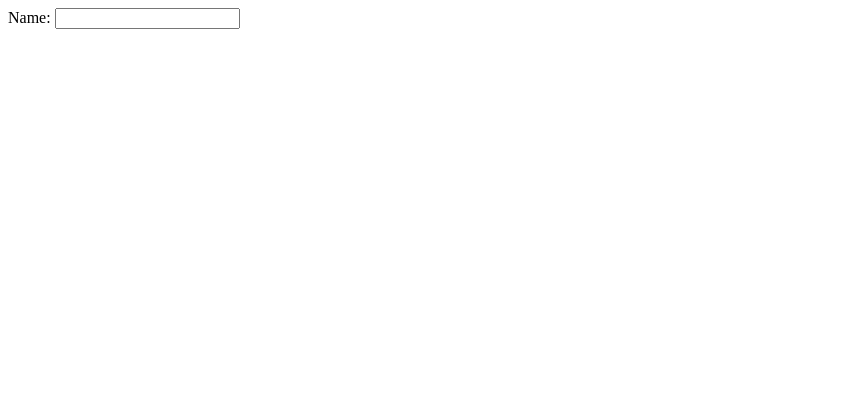
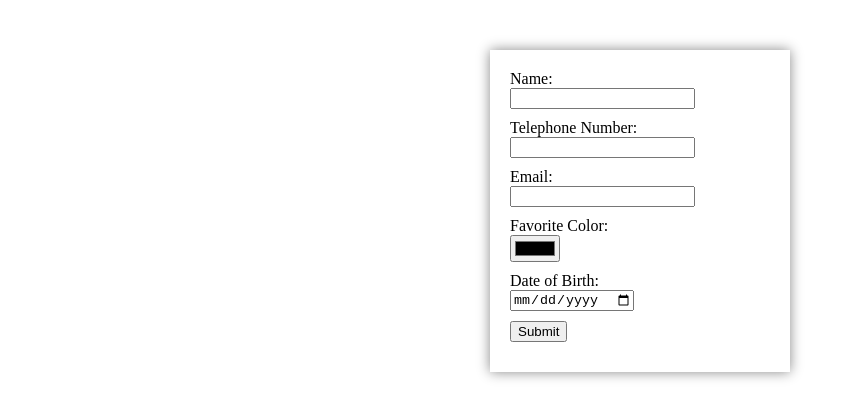
Before and after one commit to anquocviet/anquocviet_21080821-btth-cnweb, a plain HTML site: page Tuan01_02/html/Bai13.html in a window 1280 px wide. Shown: the whole page, without its empty margins (0-853 px from the left). Drawn offline with Linux system fonts and the light colour scheme.

Commit message:
Done to exercise 14

```diff
--- a/Tuan01_02/html/Bai13.html
+++ b/Tuan01_02/html/Bai13.html
@@ -6,12 +6,40 @@
    <meta http-equiv="X-UA-Compatible" content="IE=edge">
    <meta name="viewport" content="width=device-width, initial-scale=1.0">
    <title>Bài 13</title>
+   <link rel="stylesheet" href="../css/base.css">
 </head>
+
+<style>
+   form {
+      margin-top: 50px;
+      padding: 20px;
+      width: 300px;
+      box-shadow: 0 0 12px #888;
+   }
+
+   input {
+      margin-bottom: 10px;
+   }
+</style>
 
 <body>
    <form action="">
-      <label for="">Name:</label>
-      <input type="text">
+      <label for="fname">Name:</label><br>
+      <input type="text" autocomplete="on" id="fname" name="fname"><br>
+
+      <label for="ftelephone">Telephone Number:</label><br>
+      <input type="tel" id="ftelephone" name="ftelephone"><br>
+
+      <label for="femail">Email:</label><br>
+      <input type="email" id="femail" name="femail"><br>
+
+      <label for="fcolor">Favorite Color:</label><br>
+      <input type="color" id="ftelephone" name="ftelephone"><br>
+
+      <label for="fbirth">Date of Birth:</label><br>
+      <input type="date" id="fbirth" name="fbirth"><br>
+
+      <input type="submit" value="Submit">
    </form>
 </body>
 
```
Also changed, not shown: Tuan01_02/html/Bai14.html (added, +54 -0 lines), Tuan01_02/minhchung/Bai13.png (added), Tuan01_02/minhchung/Bai14.png (added).
